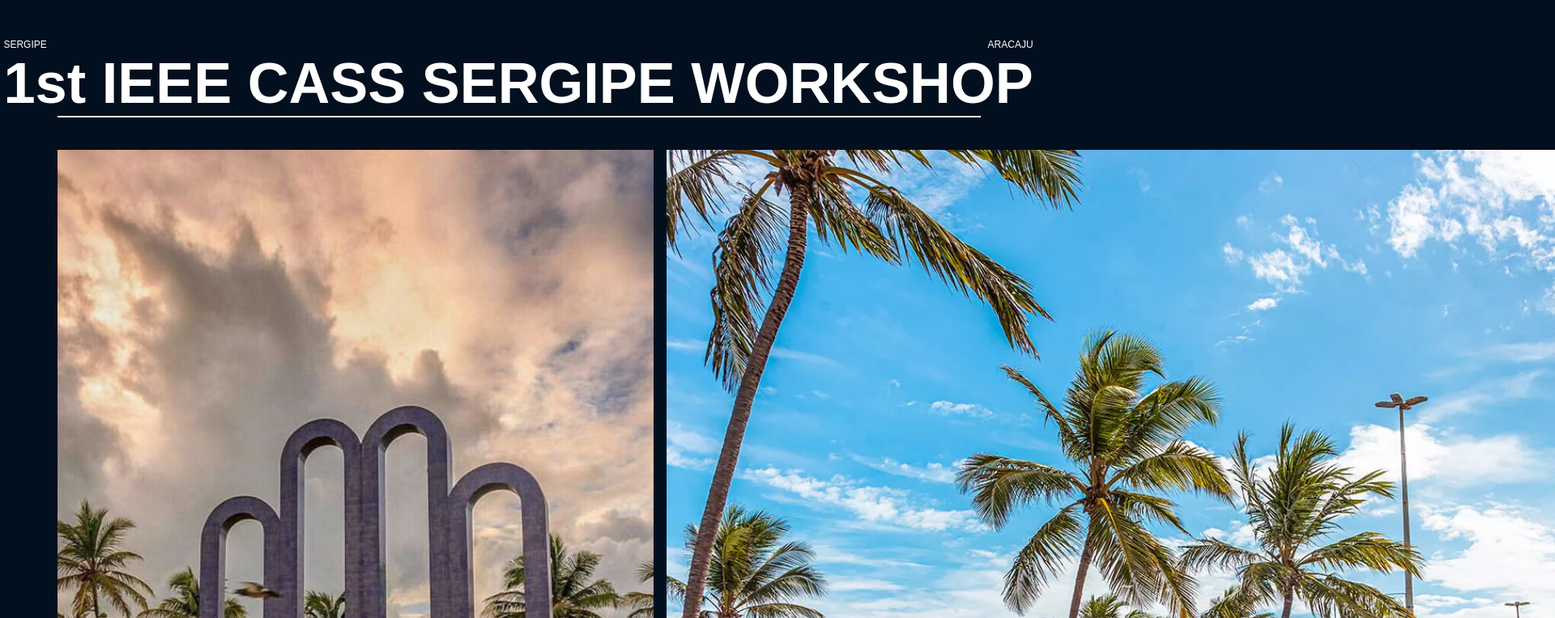
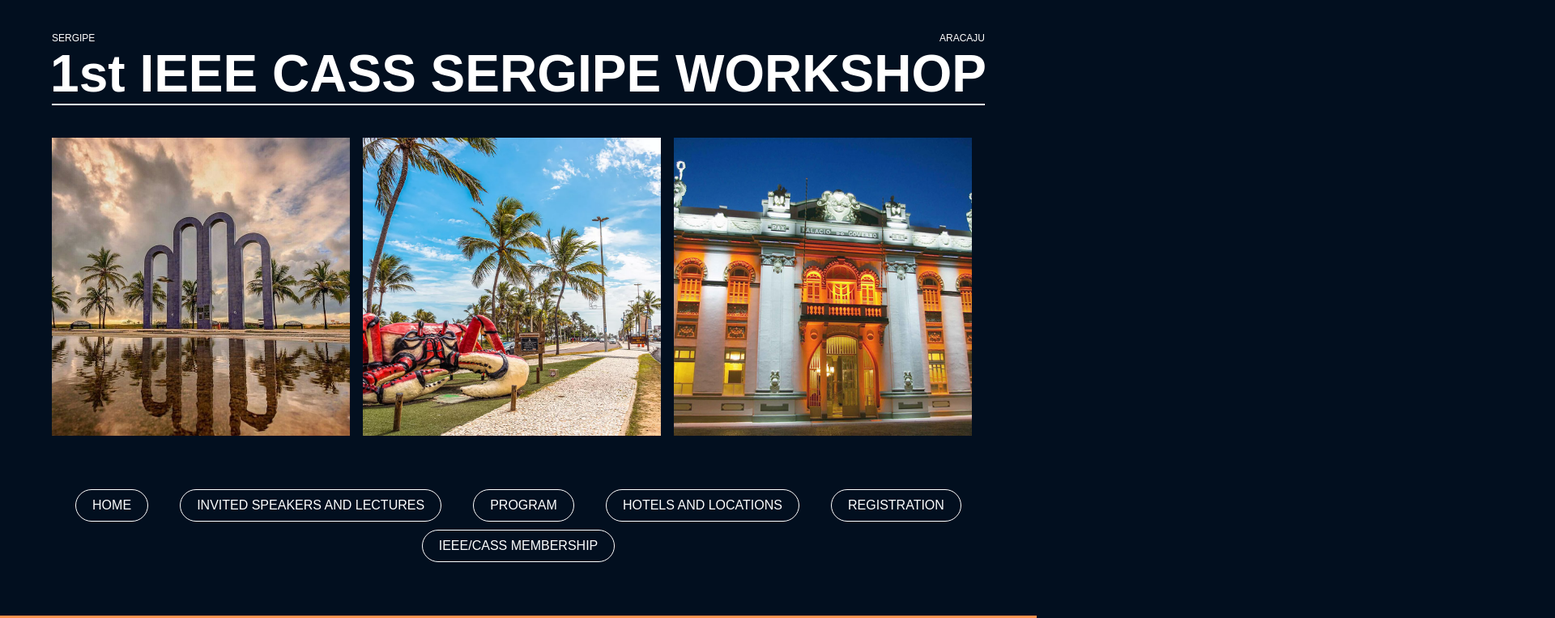
Before and after one commit to calebemicael/coretech-site, a plain HTML site: page index.html in a window 1280 px wide. Shown: the top 763 px of the page at 81% size, 1920 px wide, since content can reach past the window. Drawn offline with Linux system fonts and the light colour scheme.

Commit message:
fix: Adjust header-container width and font size

```diff
--- a/hero.css
+++ b/hero.css
@@ -8,13 +8,13 @@
 }
 .header-container {
     position: relative;
-    width: fit-content;
+    width: 100%;
   }
 
   .header {
     display: flex;
     justify-content: center;
-    font-size: 5.5vw;
+    font-size: 5vw;
     white-space: nowrap;
     margin: 0;
     width: 100%;
--- a/styles.css
+++ b/styles.css
@@ -1,6 +1,10 @@
 :root {
     --laranja: #ff914d;
     --azul: #020f1f;
+}
+
+*{
+  box-sizing: border-box !important;
 }
 
 body {
@@ -8,6 +12,11 @@ body {
     background-color: var(--azul);
     padding: 0;
     color: white;
+    margin: 0;
+}
+
+html{
+  padding: 0;
 }
 
 .row {
@@ -20,7 +29,7 @@ body {
   .row img {
     aspect-ratio: 1 / 1;
     object-fit: cover;
-    width: 100%;
+    width: calc(100% / 3 - 1rem);
     height: auto; /* height will follow aspect-ratio */
   }
 
```
